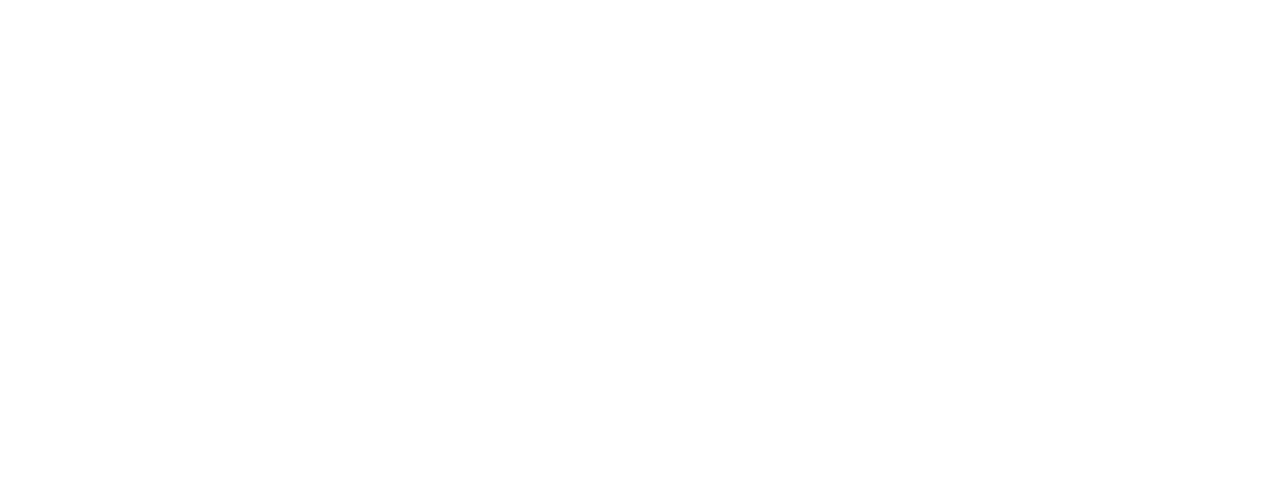
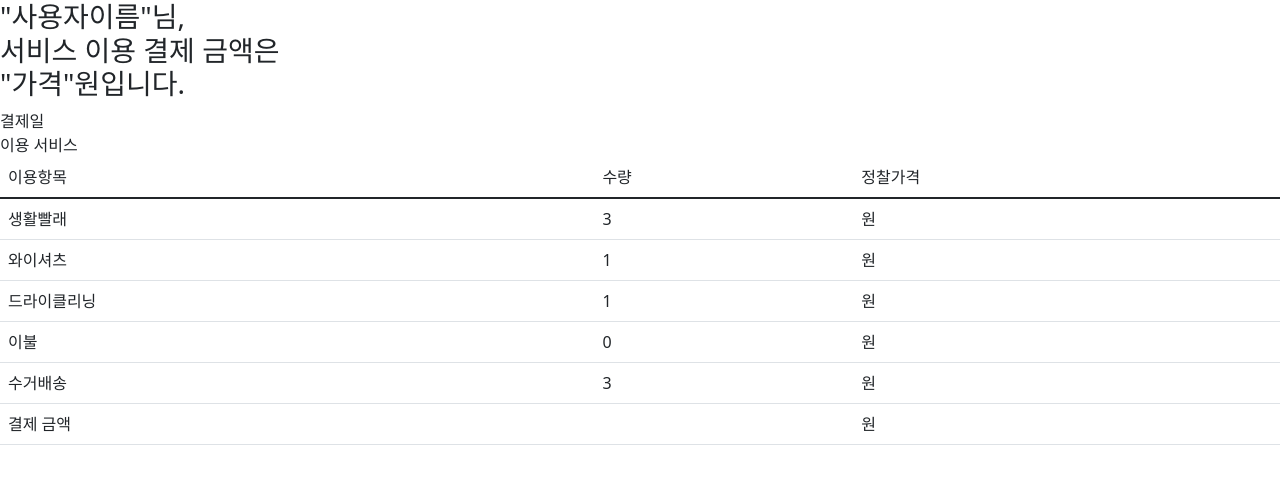
Before and after one commit to hwangseonju/MonitoringBwadrigo, a React (Create React App) app in the folder front/bwadrigo/: page /payHistoryDetail in a window 1280 px wide. Before the commit this address had no page. Shown: the top 484 px of the page. Built offline with nearby package versions, Linux system fonts and the light colour scheme.

Commit message:
[S06P31S104-167]Feat: create payment and myinfo
paymenthistory, paymenthistorydetail, myinfo

```diff
--- a/front/bwadrigo/src/App.js
+++ b/front/bwadrigo/src/App.js
@@ -12,6 +12,9 @@ import ApplicationDetail from './components/collection/ApplicationDetail';
 import ApplicationInfo from './components/collection/ApplicationInfo';
 import ApplicationResult from './components/collection/ApplicationResult';
 
+import MyInfo from './components/MyInfo';
+import PaymentHistory from "./components/payment/PaymentHistory";
+import PaymentHistoryDetail from "./components/payment/PaymentHistoryDetail"
 function App() {
   return (
     <div className="App">
@@ -25,7 +28,11 @@ function App() {
         <Route path="/application" element={<Application/>} />
         <Route path="/applicationInfo" element={<ApplicationInfo/>} />
         <Route path="/applicationDetail" element={<ApplicationDetail/>} />
-        <Route path="/applicationResult" element={<ApplicationResult/>} />
+        <Route path="/applicationResult" element={<ApplicationResult />} />
+
+        <Route path="/myInfo" element={<MyInfo/>} />
+        <Route path="/payHistory" element={<PaymentHistory />} />
+        <Route path="/payHistoryDetail" element={<PaymentHistoryDetail/>}/>
       </Routes>
     </div>
   );
--- /dev/null
+++ b/front/bwadrigo/src/components/MyInfo.jsx
@@ -0,0 +1,18 @@
+import { Link } from 'react-router-dom';
+import {Button} from 'react-bootstrap';
+
+function MyInfo() {
+    return (
+        <div>
+            <h3><Button href='/' variant="light">-</Button>내 정보</h3>
+            <hr></hr>
+            <h4>기본정보<Button href='/' variant="light">정보수정</Button></h4> <br/>
+            이메일<br/>
+            이름<br/>
+            휴대전화<br/>
+            <Link to="/">회원탈퇴</Link>
+        </div>
+    )
+
+}
+export default MyInfo;
--- /dev/null
+++ b/front/bwadrigo/src/components/payment/PaymentHistory.jsx
@@ -0,0 +1,17 @@
+import {Button} from 'react-bootstrap';
+
+function PaymentHistory() {
+    return(
+    <div>
+        <h3><Button href='/' variant="light">-</Button>결제 내역</h3>
+        <hr></hr>
+            <Button variant="outline-secondary">1개월
+            </Button> | <Button variant="outline-secondary">3개월
+            </Button> | <Button variant="outline-secondary">6개월</Button>
+            <hr></hr>
+            일자 (ex: 2021년 11월 26일 (금)) <br/>
+            서비스 이름 (ex: [월정액]드라이온리)
+    </div>
+    )
+}
+export default PaymentHistory
--- /dev/null
+++ b/front/bwadrigo/src/components/payment/PaymentHistoryDetail.jsx
@@ -0,0 +1,55 @@
+import {Table} from 'react-bootstrap';
+
+function PaymentHistoryDetail() {
+    return (
+        <div>
+            <h3>"사용자이름"님, <br/>
+                서비스 이용 결제 금액은<br />
+                "가격"원입니다.</h3>
+            결제일<br/>
+            이용 서비스 <br/>
+            <Table responsive="sm">
+            <thead>
+                <tr>
+                <td>이용항목</td>
+                <td>수량</td>
+                <td>정찰가격</td>
+                </tr>
+            </thead>
+            <tbody>
+                <tr>
+                    <td>생활빨래</td>
+                    <td>3</td>
+                    <td>원</td>
+                </tr>
+                <tr>
+                    <td>와이셔츠</td>
+                    <td>1</td>
+                    <td>원</td>
+                </tr>
+                <tr>
+                    <td>드라이클리닝</td>
+                    <td>1</td>
+                    <td>원</td>
+                </tr>
+                <tr>
+                    <td>이불</td>
+                    <td>0</td>
+                    <td>원</td>
+                </tr>
+                <tr>
+                    <td>수거배송</td>
+                    <td>3</td>
+                    <td>원</td>
+                </tr>
+                <tr>
+                    <td>결제 금액</td>
+                    <td></td>
+                    <td>원</td>
+                </tr>
+            </tbody>
+            </Table>
+        </div>
+    )
+}
+export default PaymentHistoryDetail
```
